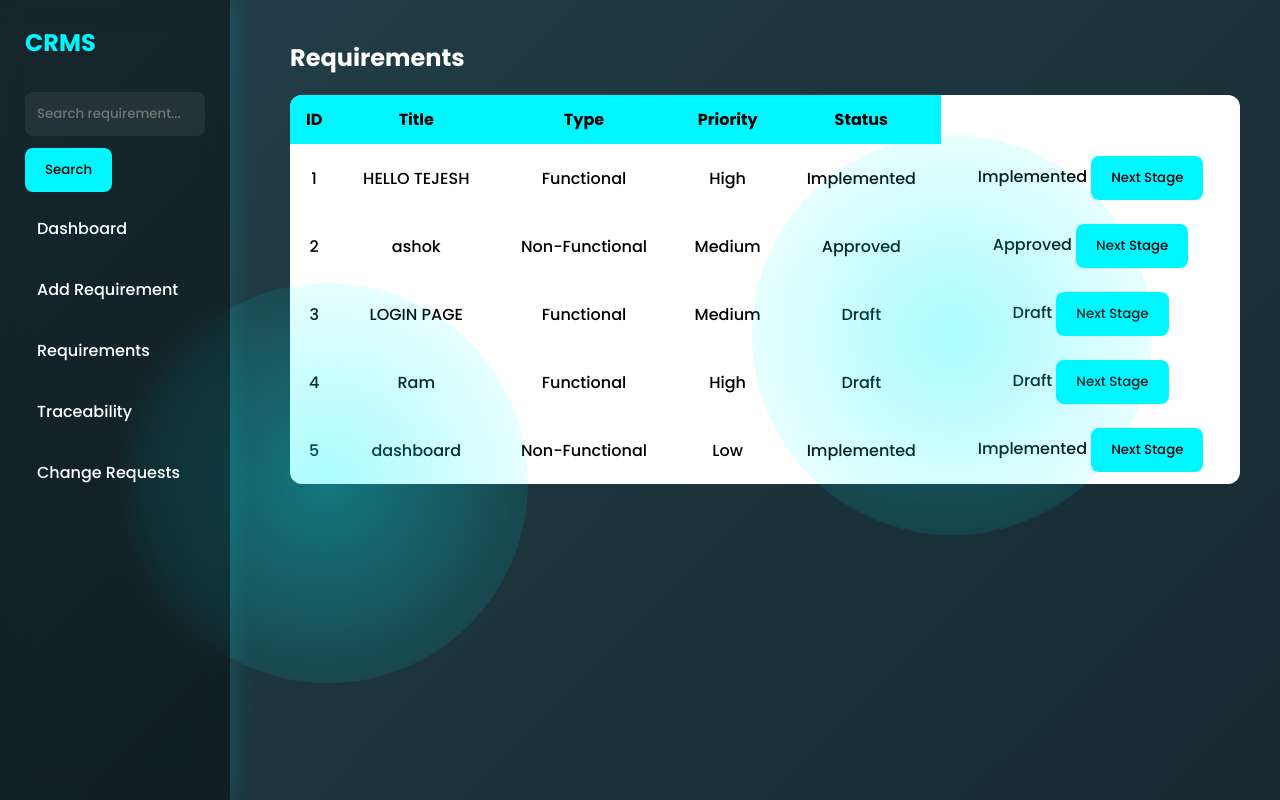
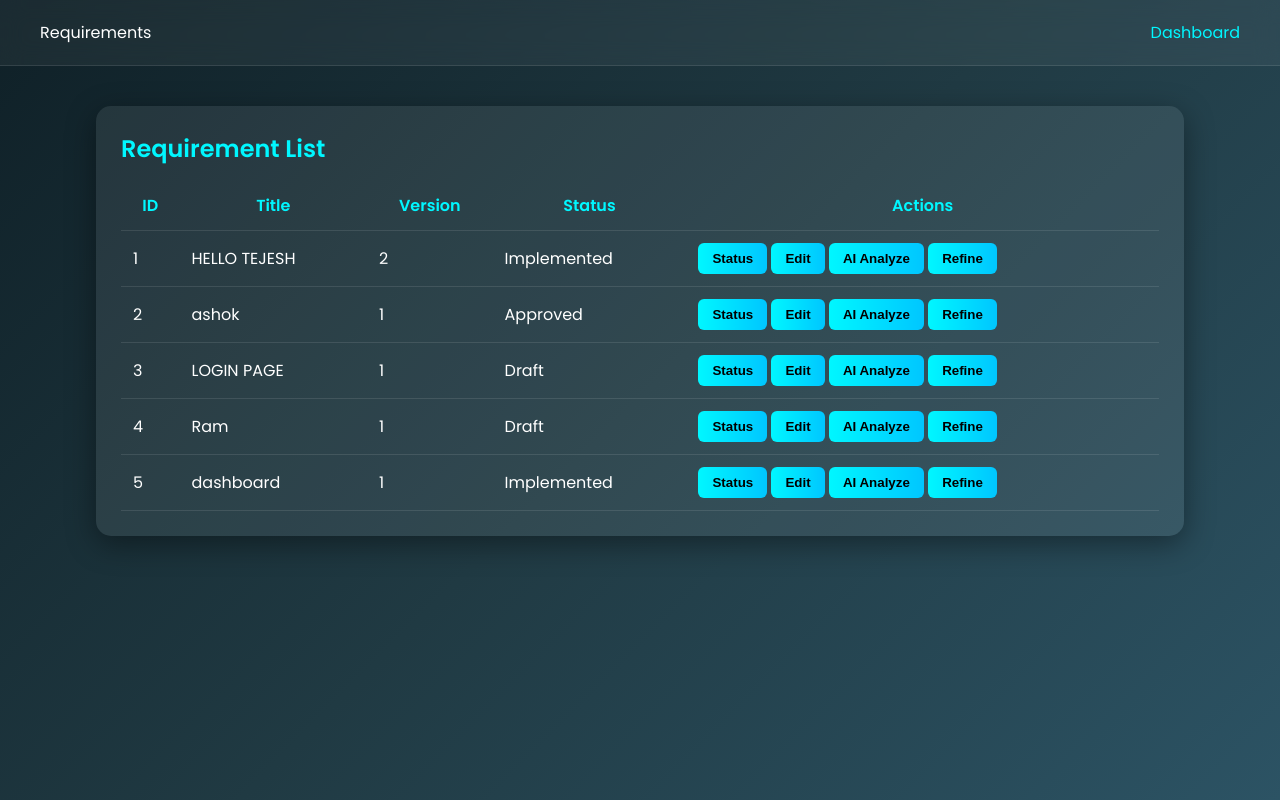
Before and after one commit to mani759/SE-CAPSTONE, a Flask app: page /requirements in a window 1280 px wide. Run offline with Flask 3, Linux system fonts and the light colour scheme; data comes from the database, SQL or seed files in the repository; both versions use the stored data as it was after the commit.

Commit message:
changes saved

```diff
--- a/main.py
+++ b/main.py
@@ -1,3 +1,5 @@
+
+
 # from flask import Flask, render_template, request, redirect
 # import sqlite3
 # from datetime import datetime
@@ -50,10 +52,10 @@
 # @app.route("/add", methods=["GET","POST"])
 # def add_requirement():
 #     if request.method == "POST":
-#         data = request.form
+#         d = request.form
 #         conn = db()
 #         conn.execute("INSERT INTO requirements(title,description,type,priority,version,status) VALUES(?,?,?,?,?,?)",
-#                      (data["title"],data["description"],data["type"],data["priority"],1,"Draft"))
+#                      (d["title"],d["description"],d["type"],d["priority"],1,"Draft"))
 #         conn.commit()
 #         conn.close()
 #         return redirect("/requirements")
@@ -90,16 +92,73 @@
 #     conn.close()
 #     return render_template("change_request.html", changes=changes, reqs=reqs)
 
+# @app.route("/update_status/<int:id>")
+# def update_status(id):
+#     conn = db()
+#     req = conn.execute("SELECT status FROM requirements WHERE id=?", (id,)).fetchone()
+#     order = ["Draft", "Reviewed", "Approved", "Implemented"]
+#     new_status = order[(order.index(req["status"]) + 1) % len(order)]
+#     conn.execute("UPDATE requirements SET status=? WHERE id=?", (new_status, id))
+#     conn.commit()
+#     conn.close()
+#     return redirect("/requirements")
+
+# @app.route("/edit/<int:id>", methods=["GET","POST"])
+# def edit(id):
+#     conn = db()
+#     if request.method == "POST":
+#         d = request.form
+#         conn.execute("""UPDATE requirements
+#                         SET title=?, description=?, version=version+1
+#                         WHERE id=?""",
+#                      (d["title"], d["description"], id))
+#         conn.commit()
+#         return redirect("/requirements")
+#     req = conn.execute("SELECT * FROM requirements WHERE id=?", (id,)).fetchone()
+#     return render_template("edit.html", req=req)
+
+
+# @app.route("/search")
+# def search():
+#     q = request.args.get("q")
+#     conn = db()
+#     reqs = conn.execute("SELECT * FROM requirements WHERE title LIKE ?", ('%'+q+'%',)).fetchall()
+#     return render_template("requirements.html", reqs=reqs)
+
+# @app.route("/impact/<int:id>")
+# def impact(id):
+#     conn = db()
+#     traces = conn.execute("SELECT * FROM traceability WHERE req_id=?", (id,)).fetchall()
+#     return render_template("impact.html", traces=traces)
+
+
+# @app.route("/approve/<int:id>")
+# def approve(id):
+#     conn = db()
+#     conn.execute("UPDATE changes SET status='Approved' WHERE id=?", (id,))
+#     conn.commit()
+#     return redirect("/change")
+
+
+
+
 # if __name__ == "__main__":
 #     app.run(debug=True)
+
 
 
 from flask import Flask, render_template, request, redirect
 import sqlite3
 from datetime import datetime
+import requests
 
 app = Flask(__name__)
 
+# 🔑 ADD YOUR OPENROUTER KEY
+OPENROUTER_API_KEY = "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"
+MODEL = "openai/gpt-4o-mini"
+
+# ---------------- DATABASE ----------------
 def db():
     conn = sqlite3.connect("database.db")
     conn.row_factory = sqlite3.Row
@@ -135,6 +194,22 @@ def init_db():
 
 init_db()
 
+# ---------------- AI FUNCTION ----------------
+def ask_ai(prompt):
+    url = "https://openrouter.ai/api/v1/chat/completions"
+    headers = {
+        "Authorization": f"Bearer {OPENROUTER_API_KEY}",
+        "Content-Type": "application/json"
+    }
+    data = {
+        "model": MODEL,
+        "messages": [{"role": "user", "content": prompt}]
+    }
+    response = requests.post(url, headers=headers, json=data)
+    return response.json()["choices"][0]["message"]["content"]
+
+# ---------------- ROUTES ----------------
+
 @app.route("/")
 def dashboard():
     conn = db()
@@ -162,6 +237,26 @@ def requirements():
     conn.close()
     return render_template("requirements.html", reqs=reqs)
 
+# ---------- AI FEATURES ----------
+@app.route("/analyze/<int:id>")
+def analyze_requirement(id):
+    conn = db()
+    req = conn.execute("SELECT * FROM requirements WHERE id=?", (id,)).fetchone()
+    conn.close()
+    prompt = f"Analyze requirement: {req['description']}. Tell type, priority, clarity score, ambiguity."
+    result = ask_ai(prompt)
+    return render_template("ai_result.html", result=result)
+
+@app.route("/refine/<int:id>")
+def refine_requirement(id):
+    conn = db()
+    req = conn.execute("SELECT * FROM requirements WHERE id=?", (id,)).fetchone()
+    conn.close()
+    prompt = f"Rewrite this into professional SRS format: {req['description']}"
+    result = ask_ai(prompt)
+    return render_template("ai_result.html", result=result)
+
+# ---------- TRACEABILITY ----------
 @app.route("/traceability", methods=["GET","POST"])
 def traceability():
     conn = db()
@@ -174,12 +269,16 @@ def traceability():
     conn.close()
     return render_template("traceability.html", traces=traces, reqs=reqs)
 
+# ---------- CHANGE MANAGEMENT + AI IMPACT ----------
 @app.route("/change", methods=["GET","POST"])
 def change():
     conn = db()
     if request.method == "POST":
+        desc = request.form["change_desc"]
+        ai_prompt = f"A change request: {desc}. Predict dev effort, testing effort, risk level."
+        impact = ask_ai(ai_prompt)
         conn.execute("INSERT INTO changes(req_id,change_desc,impact,status,date) VALUES(?,?,?,?,?)",
-                     (request.form["req_id"],request.form["change_desc"],request.form["impact"],"Pending",datetime.now()))
+                     (request.form["req_id"], desc, impact, "Pending", datetime.now()))
         conn.commit()
     changes = conn.execute("SELECT * FROM changes").fetchall()
     reqs = conn.execute("SELECT * FROM requirements").fetchall()
@@ -201,40 +300,12 @@ def update_status(id):
 def edit(id):
     conn = db()
     if request.method == "POST":
-        d = request.form
-        conn.execute("""UPDATE requirements
-                        SET title=?, description=?, version=version+1
-                        WHERE id=?""",
-                     (d["title"], d["description"], id))
+        conn.execute("UPDATE requirements SET title=?, description=?, version=version+1 WHERE id=?",
+                     (request.form["title"], request.form["description"], id))
         conn.commit()
         return redirect("/requirements")
     req = conn.execute("SELECT * FROM requirements WHERE id=?", (id,)).fetchone()
     return render_template("edit.html", req=req)
 
-
-@app.route("/search")
-def search():
-    q = request.args.get("q")
-    conn = db()
-    reqs = conn.execute("SELECT * FROM requirements WHERE title LIKE ?", ('%'+q+'%',)).fetchall()
-    return render_template("requirements.html", reqs=reqs)
-
-@app.route("/impact/<int:id>")
-def impact(id):
-    conn = db()
-    traces = conn.execute("SELECT * FROM traceability WHERE req_id=?", (id,)).fetchall()
-    return render_template("impact.html", traces=traces)
-
-
-@app.route("/approve/<int:id>")
-def approve(id):
-    conn = db()
-    conn.execute("UPDATE changes SET status='Approved' WHERE id=?", (id,))
-    conn.commit()
-    return redirect("/change")
-
-
-
-
 if __name__ == "__main__":
     app.run(debug=True)
--- /dev/null
+++ b/static/styles.css
@@ -0,0 +1,117 @@
+@import url('https://fonts.googleapis.com/css2?family=Poppins:wght@300;400;600&display=swap');
+
+* {
+    margin: 0;
+    padding: 0;
+    box-sizing: border-box;
+}
+
+body {
+    font-family: 'Poppins', sans-serif;
+    background: linear-gradient(135deg, #0f2027, #203a43, #2c5364);
+    color: white;
+    min-height: 100vh;
+    animation: fadeIn 1s ease-in-out;
+}
+
+@keyframes fadeIn {
+    from { opacity: 0; }
+    to { opacity: 1; }
+}
+
+.navbar {
+    display: flex;
+    justify-content: space-between;
+    padding: 20px 40px;
+    background: rgba(255,255,255,0.05);
+    backdrop-filter: blur(12px);
+    border-bottom: 1px solid rgba(255,255,255,0.1);
+}
+
+.navbar a {
+    color: #00f7ff;
+    text-decoration: none;
+    margin-left: 20px;
+    transition: 0.3s;
+}
+
+.navbar a:hover {
+    color: #ffffff;
+}
+
+.container {
+    width: 85%;
+    margin: 40px auto;
+}
+
+.card {
+    background: rgba(255,255,255,0.08);
+    padding: 25px;
+    border-radius: 15px;
+    box-shadow: 0 8px 30px rgba(0,0,0,0.4);
+    margin-bottom: 25px;
+    transform: translateY(20px);
+    opacity: 0;
+    animation: slideUp 0.8s forwards;
+}
+
+@keyframes slideUp {
+    to {
+        transform: translateY(0);
+        opacity: 1;
+    }
+}
+
+h2 {
+    color: #00f7ff;
+    margin-bottom: 10px;
+}
+
+button {
+    background: linear-gradient(90deg, #00f7ff, #00c6ff);
+    border: none;
+    padding: 8px 14px;
+    border-radius: 6px;
+    color: black;
+    cursor: pointer;
+    font-weight: 600;
+    transition: transform 0.2s, box-shadow 0.2s;
+}
+
+button:hover {
+    transform: scale(1.05);
+    box-shadow: 0 0 10px #00f7ff;
+}
+
+input, textarea, select {
+    width: 100%;
+    padding: 10px;
+    border-radius: 8px;
+    border: none;
+    margin: 8px 0;
+    outline: none;
+}
+
+table {
+    width: 100%;
+    border-collapse: collapse;
+    margin-top: 15px;
+}
+
+th, td {
+    padding: 12px;
+    border-bottom: 1px solid rgba(255,255,255,0.1);
+}
+
+th {
+    color: #00f7ff;
+}
+
+pre {
+    white-space: pre-wrap;       /* allow wrapping */
+    word-wrap: break-word;       /* break long words */
+    overflow-x: auto;            /* scroll if still long */
+    font-family: 'Poppins', monospace;
+    font-size: 14px;
+    line-height: 1.6;
+}
--- a/templates/base.html
+++ /dev/null
@@ -1,26 +0,0 @@
-<!DOCTYPE html>
-<html>
-<head>
-    <title>CRMS</title>
-    <link rel="stylesheet" href="/static/style.css">
-    <script src="/static/script.js" defer></script>
-</head>
-<body>
-<div class="sidebar">
-    <h2>CRMS</h2>
-    <form action="/search">
-<input name="q" placeholder="Search requirement...">
-<button>Search</button>
-</form>
-
-    <a href="/">Dashboard</a>
-    <a href="/add">Add Requirement</a>
-    <a href="/requirements">Requirements</a>
-    <a href="/traceability">Traceability</a>
-    <a href="/change">Change Requests</a>
-</div>
-<div class="main">
-    {% block content %}{% endblock %}
-</div>
-</body>
-</html>
--- a/templates/requirements.html
+++ b/templates/requirements.html
@@ -1,19 +1,83 @@
-{% extends "base.html" %}
-{% block content %}
-<h2>Requirements</h2>
+<!--
+
+
+<!DOCTYPE html>
+<html>
+<head>
+<link rel="stylesheet" href="{{ url_for('static', filename='styles.css') }}">
+<title>Requirements</title>
+</head>
+<body>
+
+<div class="navbar">
+  <div>Requirements</div>
+  <a href="/">Dashboard</a>
+</div>
+
+<div class="container">
+<div class="card">
+<h2>Requirement List</h2>
+
 <table>
-<tr><th>ID</th><th>Title</th><th>Type</th><th>Priority</th><th>Status</th></tr>
-{% for r in reqs %}
-<tr class="hover-row">
-<td>{{r.id}}</td><td>{{r.title}}</td><td>{{r.type}}</td><td>{{r.priority}}</td><td>{{r.status}}</td>
+<tr><th>ID</th><th>Title</th><th>Version</th><th>Status</th><th>Actions</th></tr>
+{% for req in reqs %}
+<tr>
+<td>{{ req.id }}</td>
+<td>{{ req.title }}</td>
+<td>{{ req.version }}</td>
+<td>{{ req.status }}</td>
 <td>
-    {{r.status}}
-    <a href="/update_status/{{r.id}}">
-        <button>Next Stage</button>
-    </a>
+<a href="/update_status/{{ req.id }}"><button>Status</button></a>
+<a href="/edit/{{ req.id }}"><button>Edit</button></a>
+<a href="/analyze/{{ req.id }}"><button>AI Analyze</button></a>
+<a href="/refine/{{ req.id }}"><button>Refine</button></a>
 </td>
-
 </tr>
 {% endfor %}
 </table>
-{% endblock %}
+</div>
+</div>
+
+</body>
+</html> -->
+
+
+<!DOCTYPE html>
+<html>
+<head>
+<link rel="stylesheet" href="{{ url_for('static', filename='styles.css') }}">
+<title>Requirements</title>
+</head>
+<body>
+
+<div class="navbar">
+  <div>Requirements</div>
+  <a href="/">Dashboard</a>
+</div>
+
+<div class="container">
+<div class="card">
+<h2>Requirement List</h2>
+
+<table>
+<tr><th>ID</th><th>Title</th><th>Version</th><th>Status</th><th>Actions</th></tr>
+{% for req in reqs %}
+<tr>
+<td>{{ req.id }}</td>
+<td>{{ req.title }}</td>
+<td>{{ req.version }}</td>
+<td>{{ req.status }}</td>
+<td class="actions">
+<a href="/update_status/{{ req.id }}"><button>Status</button></a>
+<a href="/edit/{{ req.id }}"><button>Edit</button></a>
+<a href="/analyze/{{ req.id }}"><button>AI Analyze</button></a>
+<a href="/refine/{{ req.id }}"><button>Refine</button></a>
+</td>
+</tr>
+{% endfor %}
+</table>
+</div>
+</div>
+
+</body>
+</html>
```
Also changed, not shown: templates/add_requirement.html (+37 -10 lines), templates/ai_result.html (added, +23 -0 lines), templates/change_request.html (+45 -11 lines), templates/dashboard.html (+26 -13 lines), templates/edit.html (added, +28 -0 lines), templates/traceability.html (+47 -11 lines), database.db.
